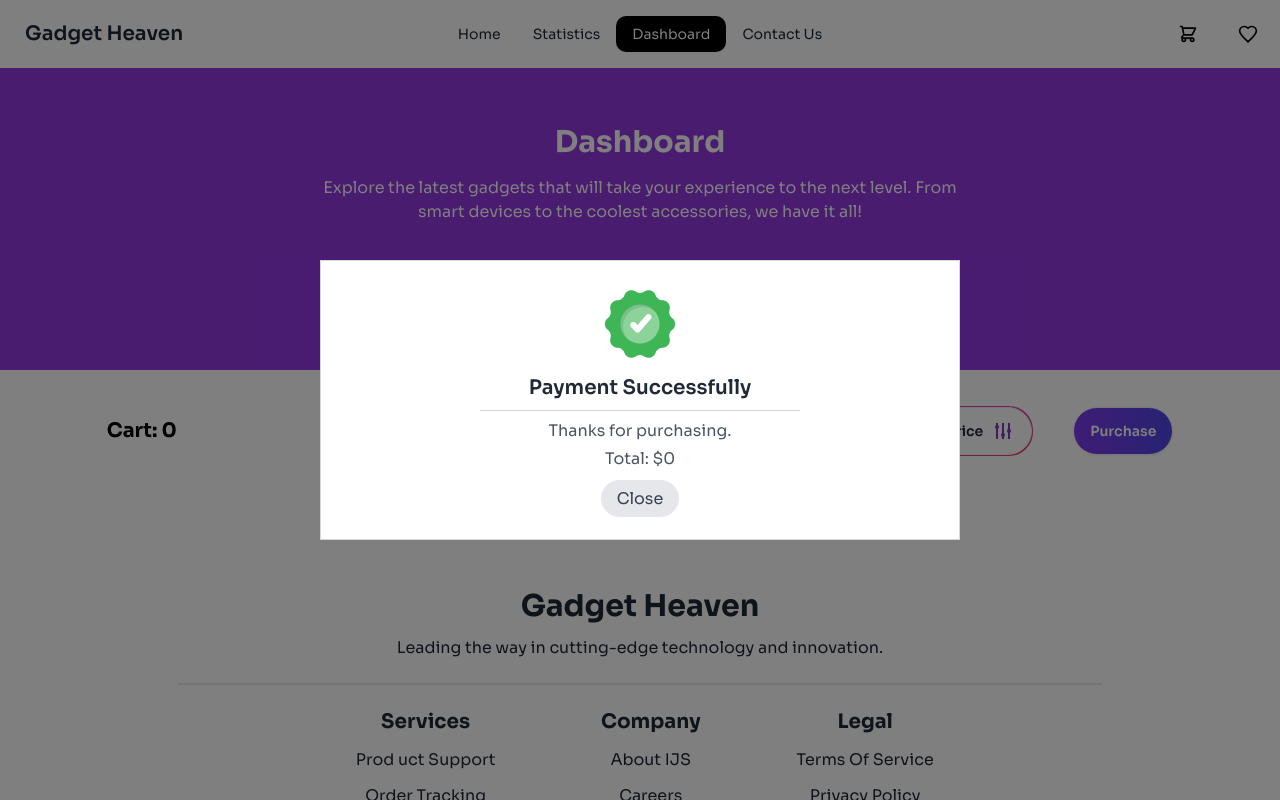
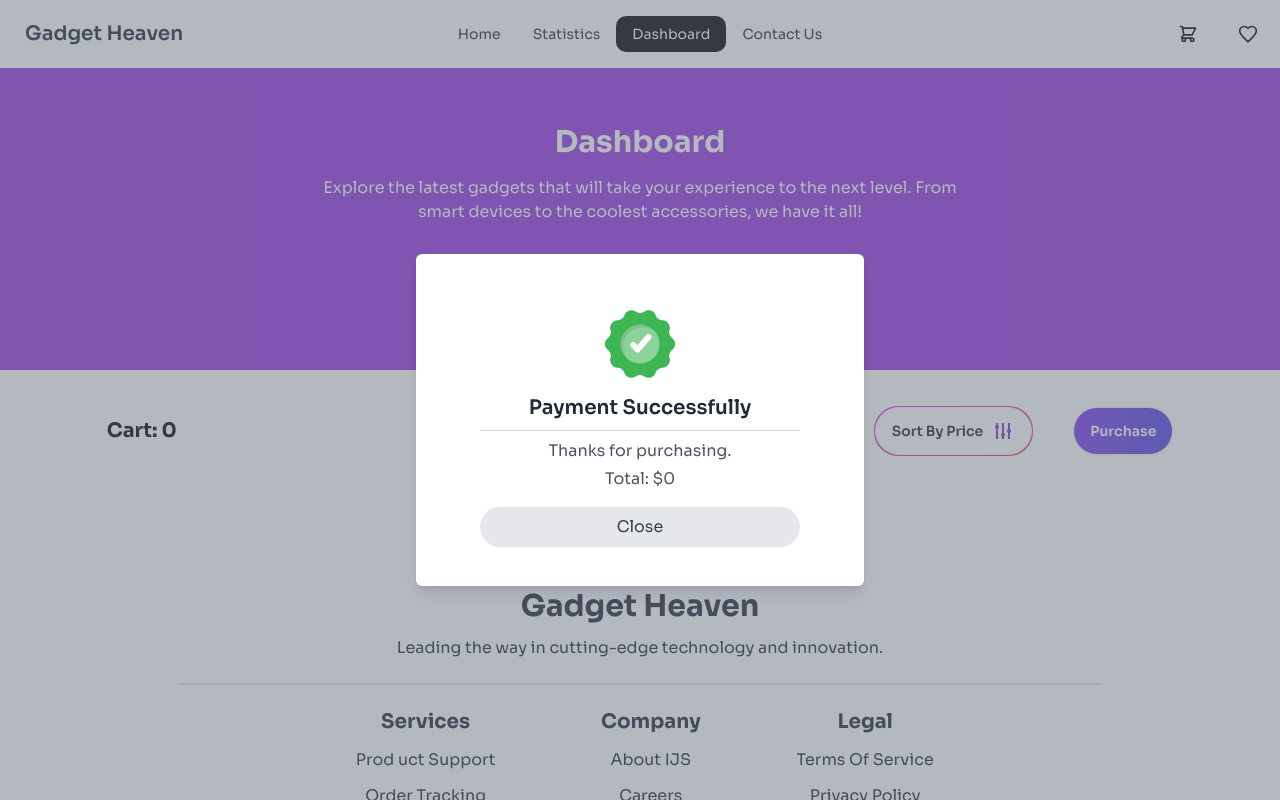
Before and after one commit to mdabdulkyum1/gadget-haven, a React (Vite) app: page /dashboard in a window 1280 px wide. Both pictures are taken after a click on the button "Purchase". Shown: the top 800 px of the page. Built offline with nearby package versions, Linux system fonts and the light colour scheme.

Commit message:
updated modal issue

```diff
--- a/package.json
+++ b/package.json
@@ -15,6 +15,7 @@
     "react": "^18.3.1",
     "react-dom": "^18.3.1",
     "react-helmet-async": "^2.0.5",
+    "react-modal": "^3.16.1",
     "react-rating-stars-component": "^2.2.0",
     "react-router-dom": "^6.27.0",
     "react-tabs": "^6.0.2",
--- a/src/components/MyCarts.jsx
+++ b/src/components/MyCarts.jsx
@@ -1,37 +1,39 @@
 import { useContext, useEffect, useState } from "react";
 import { SelectedData } from "../layouts/Root";
 import { handelRemoveItem } from "../utility/localDb";
-import GroupPng from '../assets/Group.png'
-import Popup from 'reactjs-popup';
-import 'reactjs-popup/dist/index.css';
+import GroupPng from "../assets/Group.png";
+import Modal from "react-modal";
+
 import { Link } from "react-router-dom";
 
 function MyCarts() {
+  const [isOpen, setIsOpen] = useState(false);
+
+  const openModal = () => setIsOpen(true);
+  const closeModal = () => setIsOpen(false);
 
   const [total, setTotal] = useState(0);
 
-const {selected, setSelected, handelSort} = useContext(SelectedData);
+  const { selected, setSelected, handelSort } = useContext(SelectedData);
 
   useEffect(() => {
-  if(selected.length === 0){
+    if (selected.length === 0) {
       return;
-  }else{
-    setTotal(  selected.reduce((acc, curr) => acc + curr.price , 0)   );
+    } else {
+      setTotal(selected.reduce((acc, curr) => acc + curr.price, 0));
     }
-} ,[selected])
-
+  }, [selected]);
 
   const handelClose = (id) => {
-  handelRemoveItem(id)
-  const remaining = selected.filter(item=> item.product_id !== id);
-  setSelected(remaining)
-}
+    handelRemoveItem(id);
+    const remaining = selected.filter((item) => item.product_id !== id);
+    setSelected(remaining);
+  };
 
   const handelEmpty = () => {
     setSelected([]);
     handelRemoveItem([]);
-}
-
+  };
 
   return (
     <div className="">
@@ -91,62 +93,66 @@ const handelEmpty = () => {
               </button>
             </span>
 
-
-      {/* Purchase Button with Popup Trigger */}
-      <Popup className="bg-transparent"
-  trigger={
-    <button className="bg-gradient-to-r from-violet-600 to-indigo-600 text-white inline-block rounded-3xl btn">
+            {/* Purchase Button with Popup */}
+            <div>
+              <button
+                onClick={() => {
+                  openModal();
+                  handelEmpty();
+                }}
+                className="bg-gradient-to-r from-violet-600 to-indigo-600 text-white inline-block rounded-3xl btn"
+              >
                 Purchase
               </button>
-  }
-  position="center center"
-  modal
+
+              <Modal
+                isOpen={isOpen}
+                onRequestClose={closeModal}
+                contentLabel="Payment Success"
+                className="bg-white p-8 rounded-md shadow-lg w-11/12 max-w-md mx-auto mt-10"
+                overlayClassName="fixed inset-0 bg-gray-500 bg-opacity-50 flex justify-center items-center"
               >
-  {() => (
                 <div className="p-6 text-center h-[268px] w-[368px] mx-auto">
                   <div className="flex justify-center mb-4">
-      <div className="">
-          <img src={GroupPng} alt="" />
+                    <img src={GroupPng} alt="Success" />
                   </div>
-    </div>
-    <h1 className="text-xl font-semibold mb-2">Payment Successfully</h1>
+                  <h1 className="text-xl font-semibold mb-2">
+                    Payment Successfully
+                  </h1>
                   <hr className="border-gray-300 mb-2" />
                   <p className="text-gray-600 mb-1">Thanks for purchasing.</p>
                   <p className="text-gray-600 mb-4">Total: ${total}</p>
-    <Link to="/" className="bg-gray-200 text-gray-700 py-2 px-4 rounded-full w-full">
-      <button onClick={()=> handelEmpty()}>Close</button>
+                  <Link to="/" className="w-full">
+                    <button
+                      onClick={closeModal}
+                      className="bg-gray-200 text-gray-700 py-2 px-4 rounded-full w-full"
+                    >
+                      Close
+                    </button>
                   </Link>
                 </div>
-  )}
-</Popup>
-
-
-
-
-
-
-
-
+              </Modal>
+            </div>
           </div>
         </div>
 
         <div className="space-y-6">
-
-
-        {
-          selected.map(gadget => ( <div key={gadget.product_id} className="flex gap-6 p-6 shadow-md">
+          {selected.map((gadget) => (
+            <div key={gadget.product_id} className="flex gap-6 p-6 shadow-md">
               <div className="w-1/5">
-              <img src={gadget.product_image} alt={gadget.product_title} className=""/>
+                <img
+                  src={gadget.product_image}
+                  alt={gadget.product_title}
+                  className=""
+                />
               </div>
               <div className="flex-grow space-y-3">
                 <h1 className="text-2xl font-bold">{gadget.product_title}</h1>
-              <p>
-                {gadget.description}
-              </p>
+                <p>{gadget.description}</p>
                 <h3 className="font-bold">Price: ${gadget.price}</h3>
               </div>
               <div className="">
-              <button onClick={()=> handelClose(gadget.product_id)}>
+                <button onClick={() => handelClose(gadget.product_id)}>
                   <svg
                     width="24"
                     height="24"
@@ -173,12 +179,8 @@ const handelEmpty = () => {
                   </svg>
                 </button>
               </div>
-          </div>))
-        }
-
-
-
-
+            </div>
+          ))}
         </div>
       </div>
     </div>
--- a/src/utility/localDb.js
+++ b/src/utility/localDb.js
@@ -42,7 +42,10 @@ const addCartNotify = () => {
 }
 
 const handelRemoveItem = (id) => {
-    removeCartNotify();
+    if(typeof id === 'string'){
+
+        removeCartNotify();
+    }
     const existItem = getAddToCardList();
 
     const remaining = existItem.filter(item => item !== id);
```
Also changed, not shown: 1 other file (tests, documents, lock files or other folders). Lines whose indentation alone changed are shown as unchanged.
